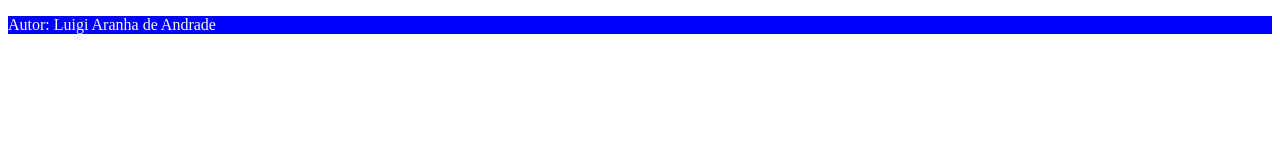
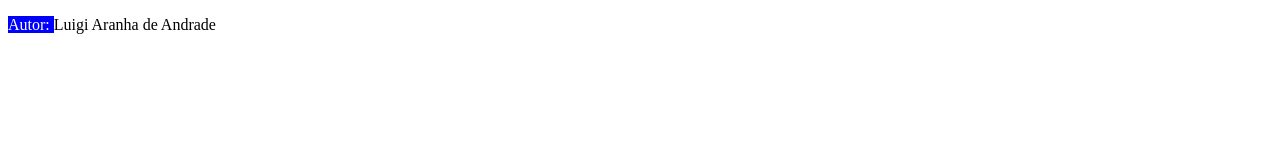
Before and after one commit to LuigiBSI2024/Atividades_Web_Sites, a plain HTML site: page index.html in a window 1280 px wide. Drawn offline with Linux system fonts and the light colour scheme.

Commit message:
"Somente uma pequena modificação no CSS /(estilo.css). "

```diff
--- a/estilos_css/estilo.css
+++ b/estilos_css/estilo.css
@@ -1,4 +1,4 @@
-p{
+p .autor{
     background-color: blue;
     color: white;
 }
```
